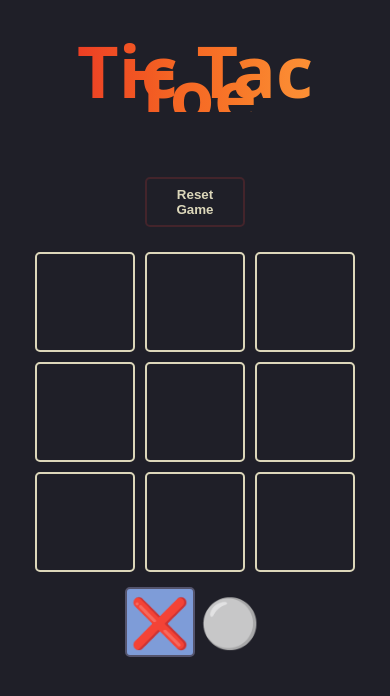
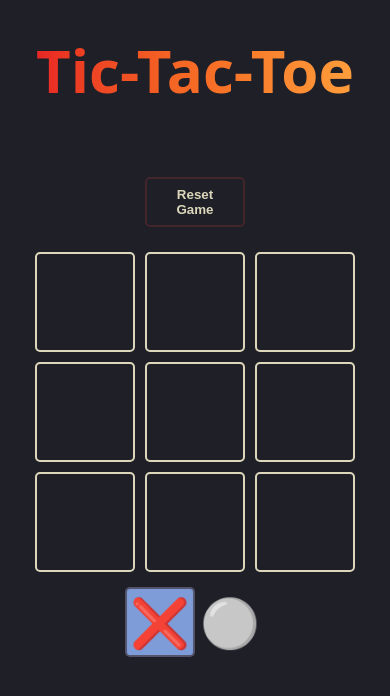
Before and after one commit to rickferrodriguez/Tic-Tac-Toe, a React (Vite) app: page / in a window 390 px wide. Shown: the top 696 px of the page. Built offline with nearby package versions, Linux system fonts and the light colour scheme.

Commit message:
Mobile title changes

```diff
--- a/src/App.jsx
+++ b/src/App.jsx
@@ -43,7 +43,7 @@ function App () {
   return (
     <main>
       <div className='title-container'>
-        <h1>Tic Tac Toe</h1>
+        <h1>Tic-Tac-Toe</h1>
       </div>
       <section className='board'>
         <button onClick={resetGame}>Reset Game</button>
--- a/src/index.css
+++ b/src/index.css
@@ -1,3 +1,7 @@
+p, h1, h2, h3, h4, h5, h6 {
+  overflow-wrap: break-word;
+}
+
 :root {
   font-family: system-ui, -apple-system, BlinkMacSystemFont, 'Segoe UI', Roboto, Oxygen, Ubuntu, Cantarell, 'Open Sans', 'Helvetica Neue', sans-serif;
   font-size: 16px;
@@ -148,3 +152,9 @@ body {
   cursor: pointer;
   font-size: 48px;
 }
+
+@media (max-width: 700px) {
+  .title-container h1 {
+    font-size: 60px;
+  }
+}
```
